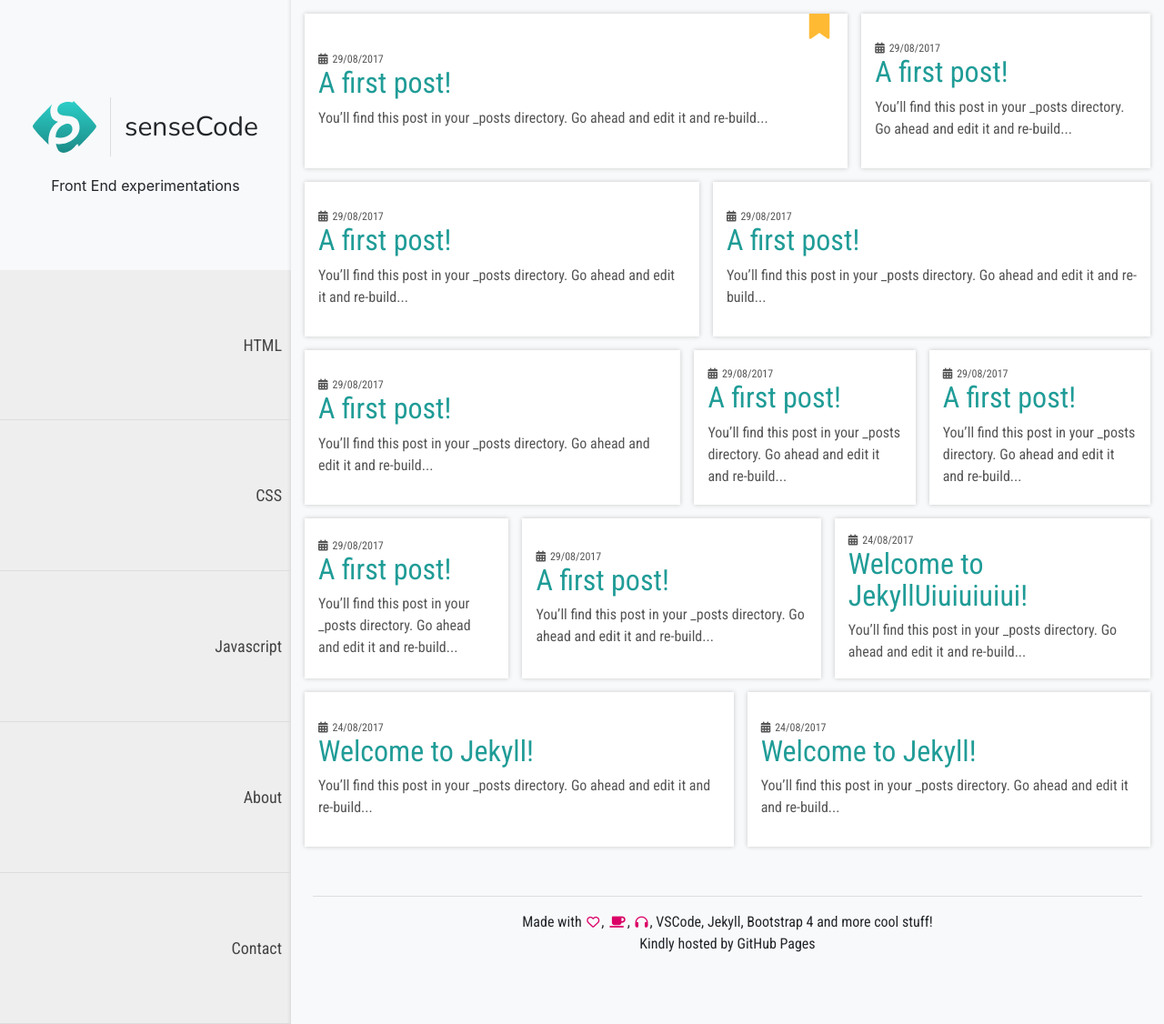
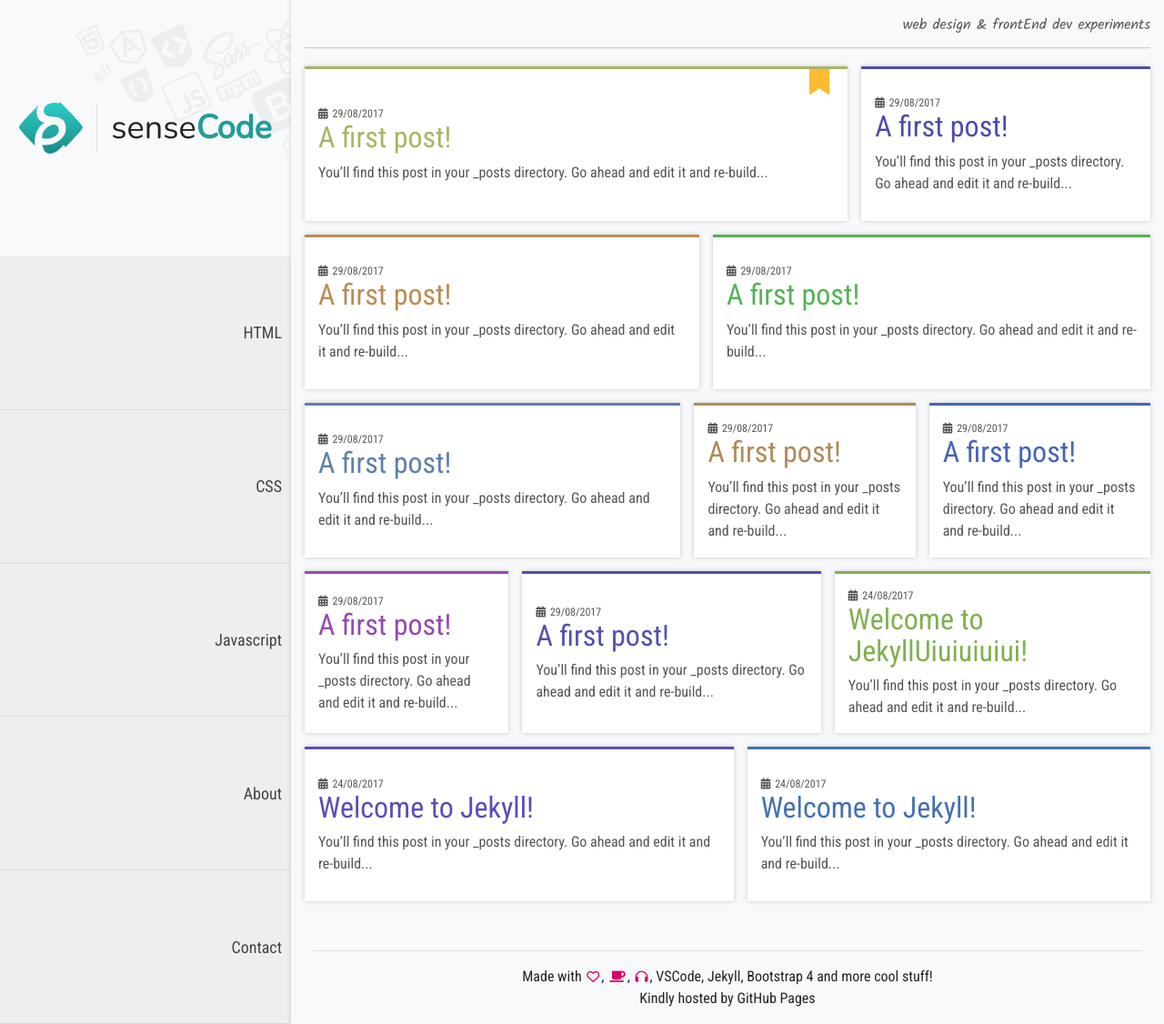
Before and after one commit to rogerbh/sensecode, a Jekyll site: the page built from index.md, in a window 1280 px wide and 1126 px high. Shown: the whole window at 91% size. Built offline with Jekyll 4.4.1, drawn with Linux system fonts in a browser that asks for light colours; nearby versions of some CDN libraries; some web fonts are replaced.

Commit message:
ajustes de javascript e ícones

```diff
--- a/_includes/head.html
+++ b/_includes/head.html
@@ -19,7 +19,7 @@
   <script src="{{ "/js/vendor/bootstrap.min.js" | relative_url }}"></script>
 
   <link rel="stylesheet" href="{{ "/styles/css/custom.css" | relative_url }}">
-  <link href="https://fonts.googleapis.com/css?family=Abel|Anton|Kaushan+Script|Nunito:200|Pontano+Sans|Quicksand|Roboto|Roboto+Condensed"
+  <link href="https://fonts.googleapis.com/css?family=Abel|Anton|Kaushan+Script|Nunito:200|Pontano+Sans|Quicksand|Roboto|Roboto+Condensed|News+Cycle|Kalam"
     rel="stylesheet">
 
   <link rel="icon" type="image/png" href="{{ "/favs/favicon-32x32.png" | relative_url }}" sizes="32x32" />
--- a/_includes/header.html
+++ b/_includes/header.html
@@ -1,5 +1,20 @@
 <div class="brand-holder d-flex py-4">
-	<a class="brand-link d-flex" href="{{ site.url }}">
+
+	<div class="icons-holder">
+		<i class="icon-html"></i>
+		<i class="icon-javascript"></i>
+		<i class="icon-css"></i>
+		<i class="icon-sass"></i>
+		<i class="icon-npm"></i>
+		<i class="icon-angular-alt"></i>
+		<i class="icon-bootstrap"></i>
+		<i class="icon-reactjs"></i>
+		<i class="icon-nodejs"></i>
+		<i class="icon-html5"></i>
+		<i class="fa fa-git"></i>
+	</div>
+
+	<a class="brand-link d-flex align-items-center" href="{{ site.url }}">
 
 		<svg version="1.1" id="logoSvg" xmlns:x="&ns_extend;" xmlns:i="&ns_ai;" xmlns:graph="&ns_graphs;" xmlns="http://www.w3.org/2000/svg"
 		 xmlns:xlink="http://www.w3.org/1999/xlink" xmlns:a="http://ns.adobe.com/AdobeSVGViewerExtensions/3.0/" x="0px" y="0px"
@@ -39,9 +54,8 @@
 			</g>
 		</svg>
 
-		<span class="site-name d-flex">senseCode</span>
+		<span class="site-name d-flex flex-row text-left">
+			sense<span style="color:#209c97; font-weight:bold;">Code</span>
+		</span>
 	</a>
 </div>
-<h2 class="h6 m-0 p-0 font-weight-normal text-center">
-	Front End experimentations
-</h2>
--- a/_layouts/home.html
+++ b/_layouts/home.html
@@ -3,10 +3,15 @@ layout: default
 ---
 
 <div class="home">
+
+  <span class="slogan-home">
+        web design & frontEnd dev experiments
+      </span>
+
   <ul class="d-flex flex-wrap post-list" style="flex-direction: row; flex:initial;">
     {% for post in site.posts %}
     <li>
-        <a class="post-link" href="{{ post.url | relative_url }}">
+      <a class="post-link" href="{{ post.url | relative_url }}">
 
       <span class="post-meta">{{ post.date |  date: "%d/%m/%Y"  }}</span>
 
--- a/js/main.js
+++ b/js/main.js
@@ -13,7 +13,7 @@ else if (document.addEventListener){
 
 function randomPostWidth(){
     const postList = document.querySelector('ul.post-list'),
-    eachPost = postList.children;
+    eachPost = postList.querySelectorAll('li');
 
     var numberOfPosts = eachPost.length,
     basisVal;
@@ -21,6 +21,17 @@ function randomPostWidth(){
     for(var i = 0; i < numberOfPosts; i++){
         basisVal = randomIntFromInterval(20,45);
         eachPost[i].style['flex-basis'] = basisVal + '%';
+
+        //seta a cor da borda de topo de cada post
+        eachPost[i].style.borderColor = get_random_color();
+        eachPost[i].querySelector('h2').style.color = eachPost[i].style.borderTopColor
+
+        eachPost[i].firstElementChild.addEventListener("mouseleave", function(e){
+            this.style.borderBottomColor = 'transparent';
+        });
+        eachPost[i].firstElementChild.addEventListener("mouseenter", function(){
+            this.style.borderBottomColor = this.parentNode.style.borderTopColor;
+        });
     }
 }
 
@@ -28,3 +39,15 @@ function randomPostWidth(){
 function randomIntFromInterval(min,max){
     return Math.floor(Math.random()*(max-min+1)+min);
 }
+
+//métodos para gerar cores aleatórias
+function rand(min, max) {
+    return parseInt(Math.random() * (max-min+1), 10) + min;
+}
+
+function get_random_color() {
+    var h = rand(1, 300); // color hue between 1 and 360
+    var s = rand(30, 50); // saturation 30-100%
+    var l = rand(45, 55); // lightness 30-70%
+    return 'hsl(' + h + ',' + s + '%,' + l + '%)';
+}
--- a/styles/css/custom.css
+++ b/styles/css/custom.css
@@ -7,6 +7,8 @@ font-family: 'Kaushan Script', cursive;
 font-family: 'Roboto', sans-serif;
 font-family: 'Roboto Condensed', sans-serif;
 font-family: 'Pontano Sans', sans-serif;
+font-family: 'News Cycle', sans-serif;
+font-family: 'Kalam', cursive;
 */
 .flex-combo, .menu-col, .menu-list li a, .post-list {
   flex: 1;
@@ -37,7 +39,8 @@ a:hover {
 .menu-col {
   transition: margin-left .5s ease-out;
   width: 25vw;
-  height: 100%; }
+  height: 100%;
+  overflow: hidden; }
 
 .content-col {
   transition: margin-left .5s ease-out;
@@ -157,8 +160,76 @@ h2.page-title {
   margin-left: 15px;
   padding-left: 15px;
   border-left: solid 1px #ddd;
-  align-items: center;
-  font-size: 30px; }
+  align-items: left;
+  font-size: 36px; }
+  .site-name span {
+    font-family: 'Nunito', sans-serif; }
+
+.slogan-home {
+  font-family: 'Kalam', cursive;
+  font-size: 16px;
+  display: block;
+  color: #555;
+  padding: 15px 0 12px 15px;
+  margin: 0 15px 5px 15px;
+  line-height: initial;
+  text-align: right;
+  border-bottom: solid 1px #ccc;
+  box-shadow: 0px 5px 2px -4px rgba(0, 0, 0, 0.05); }
+
+.icons-holder {
+  position: relative;
+  top: -100px;
+  left: 10vw;
+  z-index: -1; }
+  .icons-holder i {
+    color: #eee;
+    position: absolute;
+    transform: rotate(-25deg);
+    font-size: 50px; }
+    .icons-holder i:nth-of-type(1) {
+      top: 10px;
+      left: 30px;
+      font-size: 50px; }
+    .icons-holder i:nth-of-type(2) {
+      top: 55px;
+      left: 40px;
+      font-size: 55px; }
+    .icons-holder i:nth-of-type(3) {
+      top: 60px;
+      left: -5px;
+      font-size: 40px; }
+    .icons-holder i:nth-of-type(4) {
+      left: 80px;
+      top: 0px;
+      font-size: 65px; }
+    .icons-holder i:nth-of-type(5) {
+      left: 95px;
+      top: 50px; }
+    .icons-holder i:nth-of-type(6) {
+      left: -20px;
+      top: 15px;
+      font-size: 40px; }
+    .icons-holder i:nth-of-type(7) {
+      left: 140px;
+      top: 72px;
+      font-size: 50px; }
+    .icons-holder i:nth-of-type(8) {
+      left: 145px;
+      top: 5px;
+      font-size: 55px; }
+    .icons-holder i:nth-of-type(9) {
+      left: 170px;
+      top: 130px;
+      font-size: 30px; }
+    .icons-holder i:nth-of-type(10) {
+      left: -55px;
+      top: 15px;
+      font-size: 30px; }
+    .icons-holder i:nth-of-type(11) {
+      left: -40px;
+      top: 60px;
+      font-size: 22px; }
 
 .brand-link img {
   max-height: initial; }
@@ -171,6 +242,7 @@ h2.page-title {
   margin: 0; }
   .post-list li {
     background: #fff;
+    border-top: solid 3px;
     display: flex;
     flex: 1 1 auto;
     flex-direction: column;
@@ -186,15 +258,15 @@ h2.page-title {
       box-shadow: 0px 0px 10px 0px rgba(0, 0, 0, 0.2);
       transform: scale(1.01, 1.01); }
     .post-list li a {
-      transition: border-bottom-color .15s ease-out;
+      /*transition: border-bottom-color .15s ease-out;*/
       display: flex;
       padding: 15px;
       flex: 1;
       flex-direction: column;
       justify-content: center;
-      color: #209c97;
+      color: #999;
       border-bottom-style: solid;
-      border-bottom-width: 2px;
+      border-bottom-width: 1px;
       border-bottom-color: transparent; }
       .post-list li a .post-meta {
         color: #555;
@@ -207,10 +279,9 @@ h2.page-title {
         transition: color .15s ease-out;
         color: inherit; }
       .post-list li a:hover {
-        text-decoration: none;
-        border-bottom-color: #2d58b3; }
+        text-decoration: none; }
         .post-list li a:hover h2 {
-          color: #2d58b3; }
+          color: #209c97; }
       .post-list li a::after {
         position: absolute;
         padding: 15px;
@@ -224,7 +295,7 @@ h2.page-title {
         transition: all .15s ease-out; }
       .post-list li a:hover::after {
         right: 0;
-        color: #2d58b3;
+        color: #999;
         opacity: 1; }
       .post-list li a .post-resume {
         color: #555;
@@ -287,7 +358,6 @@ h2.page-title {
   .content-col {
     transition: margin-left .5s ease-out;
     margin-left: 80px;
-    border-left: solid 1px #209c97;
     z-index: 0; }
   svg {
     margin-left: 182px; }
@@ -306,11 +376,14 @@ h2.page-title {
       flex-direction: column; }
       .brand-holder .brand-link svg {
         align-self: center;
-        width: 60px; }
+        width: 60px !important; }
       .brand-holder .brand-link .site-name {
         border: none;
         margin: 0;
-        padding: 0; } }
+        padding: 0; }
+    .brand-holder .icons-holder {
+      top: -65px;
+      left: 4vw; } }
 
 /**
  * Syntax highlighting styles
```
Also changed, not shown: styles/custom.scss (+97 -10 lines).
